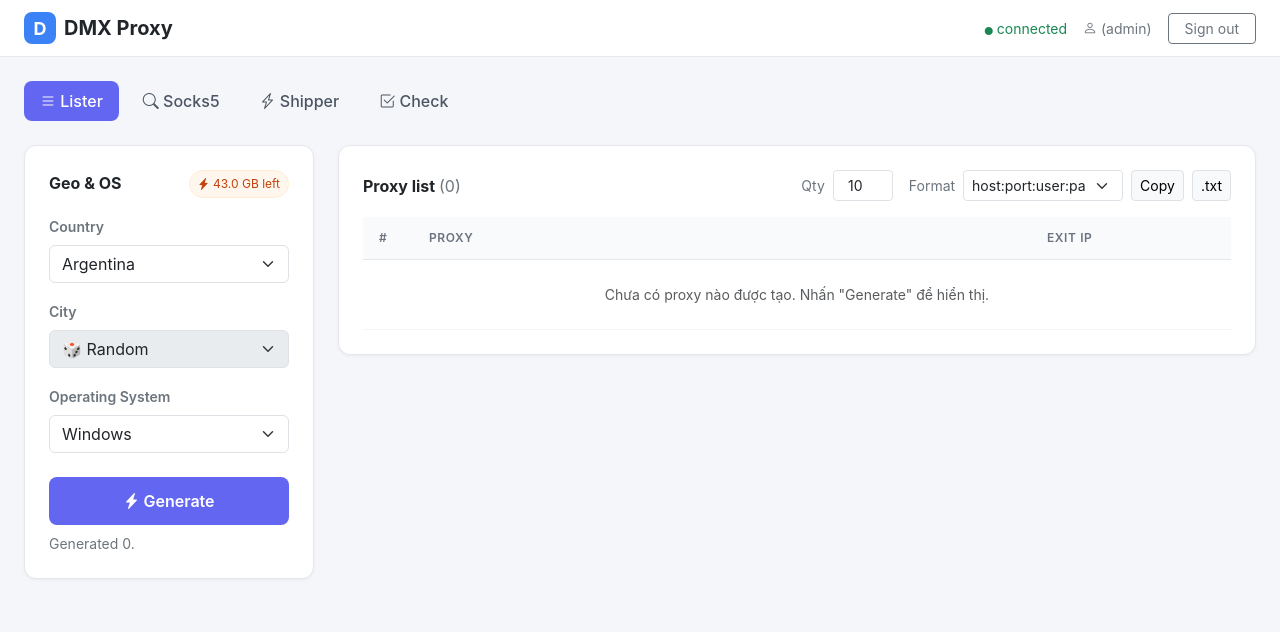
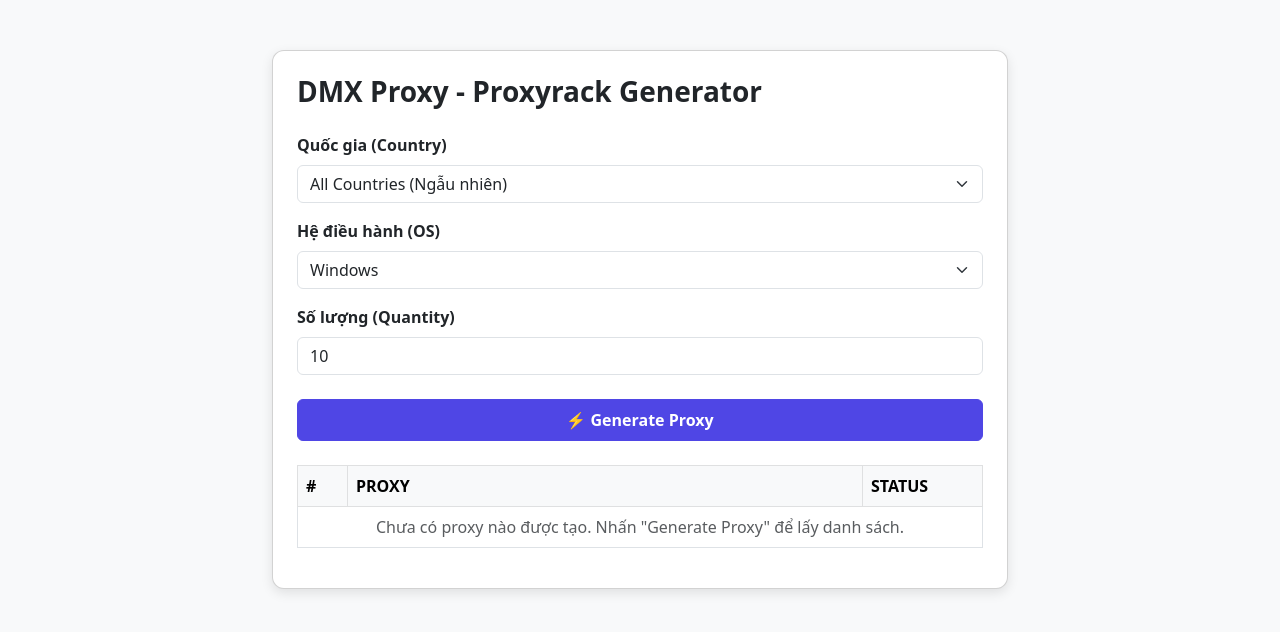
Before and after one commit to ntduong19980420-svg/http-dmxproxy.com-, a Flask app: page / in a window 1280 px wide. Shown: the top 632 px of the page. Run offline with Flask 3, Linux system fonts and the light colour scheme.

Commit message:
Update index.html

```diff
--- a/templates/index.html
+++ b/templates/index.html
@@ -3,60 +3,24 @@
 <head>
     <meta charset="UTF-8">
     <meta name="viewport" content="width=device-width, initial-scale=1.0">
-    <title>DMX Proxy</title>
+    <title>DMX Proxy - Proxyrack Generator</title>
     <link href="https://cdn.jsdelivr.net/npm/bootstrap@5.3.0/dist/css/bootstrap.min.css" rel="stylesheet">
-    <link rel="stylesheet" href="https://cdn.jsdelivr.net/npm/bootstrap-icons@1.11.0/font/bootstrap-icons.css">
     <style>
-        body { background-color: #f4f6fa; font-family: -apple-system, BlinkMacSystemFont, "Segoe UI", Roboto, sans-serif; }
-        .navbar-custom { background-color: #ffffff; border-bottom: 1px solid #e5e7eb; padding: 12px 24px; }
-        .brand-logo { width: 32px; height: 32px; background-color: #3b82f6; border-radius: 8px; color: white; display: flex; align-items: center; justify-content: center; font-weight: bold; font-size: 18px; }
-        .nav-tabs-custom .nav-link { border: none; padding: 8px 16px; font-weight: 500; border-radius: 8px; color: #4b5563; margin-right: 8px; }
-        .nav-tabs-custom .nav-link.active { background-color: #6366f1; color: white; }
-        .card-custom { background: white; border-radius: 12px; border: 1px solid #e5e7eb; box-shadow: 0 1px 3px rgba(0,0,0,0.05); }
-        .btn-generate { background-color: #6366f1; color: white; border: none; padding: 12px; border-radius: 8px; font-weight: 600; width: 100%; }
-        .btn-generate:hover { background-color: #4f46e5; color: white; }
-        .btn-generate:disabled { background-color: #9ca3af; }
-        .table-custom th { background-color: #f9fafb; color: #6b7280; font-size: 12px; text-transform: uppercase; letter-spacing: 0.05em; font-weight: 600; padding: 12px 16px; border-bottom: 1px solid #e5e7eb; }
-        .table-custom td { padding: 12px 16px; border-bottom: 1px solid #f3f4f6; font-size: 14px; vertical-align: middle; }
-        .mono { font-family: ui-monospace, SFMono-Regular, Menlo, Monaco, Consolas, monospace; }
-        .badge-gb { background-color: #fff7ed; color: #c2410c; border: 1px solid #ffedd5; padding: 4px 8px; border-radius: 20px; font-size: 12px; }
+        body { background-color: #f8f9fa; padding-top: 50px; }
+        .card { border-radius: 12px; box-shadow: 0 4px 12px rgba(0,0,0,0.1); }
+        .btn-primary { background-color: #4f46e5; border-color: #4f46e5; }
+        .btn-primary:hover { background-color: #4338ca; border-color: #4338ca; }
     </style>
 </head>
 <body>
-
-    <!-- Header Navigation -->
-    <div class="navbar-custom d-flex justify-content-between align-items-center">
-        <div class="d-flex align-items-center gap-2">
-            <div class="brand-logo">D</div>
-            <span class="fw-bold fs-5">DMX Proxy</span>
-        </div>
-        <div class="d-flex align-items-center gap-3 fs-14">
-            <span class="text-success small"><i class="bi bi-circle-fill" style="font-size: 8px;"></i> connected</span>
-            <span class="text-secondary small"><i class="bi bi-person"></i> (admin)</span>
-            <button class="btn btn-outline-secondary btn-sm px-3">Sign out</button>
-        </div>
-    </div>
-
-    <div class="container-fluid px-4 py-4">
-        <!-- Tabs -->
-        <ul class="nav nav-tabs-custom border-0 mb-4">
-            <li class="nav-item"><a class="nav-link active" href="#"><i class="bi bi-list"></i> Lister</a></li>
-            <li class="nav-item"><a class="nav-link" href="#"><i class="bi bi-search"></i> Socks5</a></li>
-            <li class="nav-item"><a class="nav-link" href="#"><i class="bi bi-lightning-charge"></i> Shipper</a></li>
-            <li class="nav-item"><a class="nav-link" href="#"><i class="bi bi-check2-square"></i> Check</a></li>
-        </ul>
-
-        <div class="row g-4">
-            <!-- Left Panel: Form controls -->
-            <div class="col-lg-3">
-                <div class="card-custom p-4">
-                    <div class="d-flex justify-content-between align-items-center mb-3">
-                        <h6 class="fw-bold m-0">Geo & OS</h6>
-                        <span class="badge-gb"><i class="bi bi-lightning-charge-fill"></i> 43.0 GB left</span>
-                    </div>
+    <div class="container">
+        <div class="row justify-content-center">
+            <div class="col-md-8">
+                <div class="card p-4">
+                    <h3 class="fw-bold mb-4">DMX Proxy - Proxyrack Generator</h3>
 
                     <div class="mb-3">
-                        <label class="form-label text-secondary small fw-semibold">Country</label>
+                        <label class="form-label fw-bold">Quốc gia (Country)</label>
                         <select id="country" class="form-select">
                             <option value="ALL">All Countries (Ngẫu nhiên)</option>
                             <option value="US">United States</option>
@@ -68,25 +32,12 @@
                             <option value="KR">South Korea</option>
                             <option value="CA">Canada</option>
                             <option value="AU">Australia</option>
-                            <option value="CN">China</option>
-                            <option value="IN">India</option>
-                            <option value="TH">Thailand</option>
                             <option value="SG">Singapore</option>
-                            <option value="RU">Russia</option>
-                            <option value="BR">Brazil</option>
-                            <option value="AR" selected>Argentina</option>
                         </select>
                     </div>
 
                     <div class="mb-3">
-                        <label class="form-label text-secondary small fw-semibold">City</label>
-                        <select class="form-select" disabled>
-                            <option>🎲 Random</option>
-                        </select>
-                    </div>
-
-                    <div class="mb-4">
-                        <label class="form-label text-secondary small fw-semibold">Operating System</label>
+                        <label class="form-label fw-bold">Hệ điều hành (OS)</label>
                         <select id="os" class="form-select">
                             <option value="Windows">Windows</option>
                             <option value="MAC">macOS</option>
@@ -95,42 +46,27 @@
                         </select>
                     </div>
 
-                    <button id="btnGenerate" class="btn-generate">
-                        <i class="bi bi-lightning-charge-fill"></i> Generate
-                    </button>
-                    <div class="text-secondary small mt-2" id="genCountInfo">Generated 0.</div>
-                </div>
-            </div>
-
-            <!-- Right Panel: Proxy table -->
-            <div class="col-lg-9">
-                <div class="card-custom p-4">
-                    <div class="d-flex justify-content-between align-items-center mb-3">
-                        <div class="fw-bold">Proxy list <span class="text-secondary fw-normal" id="listQtyText">(0)</span></div>
-                        <div class="d-flex gap-2 align-items-center">
-                            <span class="text-secondary small">Qty</span>
-                            <input type="number" id="qty" class="form-control form-control-sm text-center" value="10" style="width: 60px;">
-                            <span class="text-secondary small ms-2">Format</span>
-                            <select class="form-select form-select-sm" style="width: 160px;">
-                                <option>host:port:user:pass</option>
-                            </select>
-                            <button class="btn btn-light btn-sm border" onclick="copyProxies()">Copy</button>
-                            <button class="btn btn-light btn-sm border">.txt</button>
-                        </div>
+                    <div class="mb-4">
+                        <label class="form-label fw-bold">Số lượng (Quantity)</label>
+                        <input type="number" id="qty" class="form-control" value="10" min="1" max="100">
                     </div>
 
-                    <div class="table-responsive">
-                        <table class="table table-custom align-middle mb-0">
-                            <thead>
+                    <button id="btnGenerate" class="btn btn-primary w-100 py-2 fw-bold">
+                        ⚡ Generate Proxy
+                    </button>
+
+                    <div class="mt-4">
+                        <table class="table table-bordered align-middle">
+                            <thead class="table-light">
                                 <tr>
                                     <th style="width: 50px;">#</th>
                                     <th>PROXY</th>
-                                    <th style="width: 200px;">EXIT IP</th>
+                                    <th style="width: 120px;">STATUS</th>
                                 </tr>
                             </thead>
                             <tbody id="proxyRows">
                                 <tr>
-                                    <td colspan="3" class="text-center text-muted py-4">Chưa có proxy nào được tạo. Nhấn "Generate" để hiển thị.</td>
+                                    <td colspan="3" class="text-center text-muted">Chưa có proxy nào được tạo. Nhấn "Generate Proxy" để lấy danh sách.</td>
                                 </tr>
                             </tbody>
                         </table>
@@ -141,17 +77,13 @@
     </div>
 
     <script>
-        let currentProxyList = [];
-
         document.getElementById('btnGenerate').addEventListener('click', function() {
             const country = document.getElementById('country').value;
             const os = document.getElementById('os').value;
             const qty = document.getElementById('qty').value;
             const tbody = document.getElementById('proxyRows');
-            const btn = document.getElementById('btnGenerate');
 
-            tbody.innerHTML = '<tr><td colspan="3" class="text-center text-muted py-4"><div class="spinner-border spinner-border-sm text-primary me-2"></div>Đang tạo và check IP...</td></tr>';
-            btn.disabled = true;
+            tbody.innerHTML = '<tr><td colspan="3" class="text-center text-muted">Đang tạo proxy...</td></tr>';
 
             fetch('/generate', {
                 method: 'POST',
@@ -160,42 +92,26 @@
             })
             .then(res => res.json())
             .then(data => {
-                btn.disabled = false;
                 if (data.proxies && data.proxies.length > 0) {
-                    currentProxyList = data.proxies.map(item => item.proxy);
                     tbody.innerHTML = '';
-                    document.getElementById('genCountInfo').innerText = `Generated ${data.proxies.length}.`;
-                    document.getElementById('listQtyText').innerText = `(${data.proxies.length})`;
-
-                    data.proxies.forEach((item, idx) => {
-                        let ipDisplay = item.exit_ip === "Check Failed"
-                            ? `<span class="text-danger small">● Fail/Timeout</span>`
-                            : `<span class="text-success fw-bold font-monospace">● ${item.exit_ip}</span>`;
-
+                    data.proxies.forEach((proxy, idx) => {
                         tbody.innerHTML += `
                             <tr>
-                                <td class="text-secondary">${idx + 1}</td>
-                                <td class="mono fw-medium">${item.proxy}</td>
-                                <td>${ipDisplay}</td>
+                                <td>${idx + 1}</td>
+                                <td class="font-monospace">${proxy}</td>
+                                <td><span class="badge bg-success">Active</span></td>
                             </tr>
                         `;
                     });
                 } else {
-                    tbody.innerHTML = '<tr><td colspan="3" class="text-center text-danger py-4">Không lấy được danh sách Proxy!</td></tr>';
+                    tbody.innerHTML = '<tr><td colspan="3" class="text-center text-danger">Lỗi lấy proxy!</td></tr>';
                 }
             })
             .catch(err => {
-                btn.disabled = false;
                 console.error(err);
-                tbody.innerHTML = '<tr><td colspan="3" class="text-center text-danger py-4">Lỗi kết nối Server!</td></tr>';
+                tbody.innerHTML = '<tr><td colspan="3" class="text-center text-danger">Lỗi kết nối Server!</td></tr>';
             });
         });
-
-        function copyProxies() {
-            if (currentProxyList.length === 0) return;
-            navigator.clipboard.writeText(currentProxyList.join('\n'));
-            alert('Đã copy danh sách Proxy!');
-        }
     </script>
 </body>
 </html>
```
